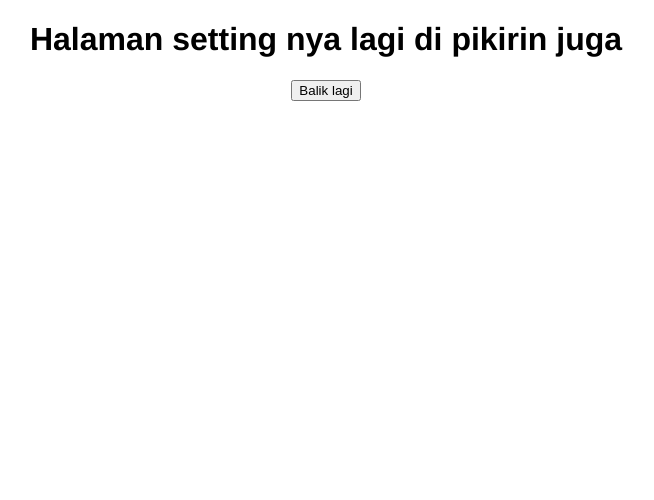
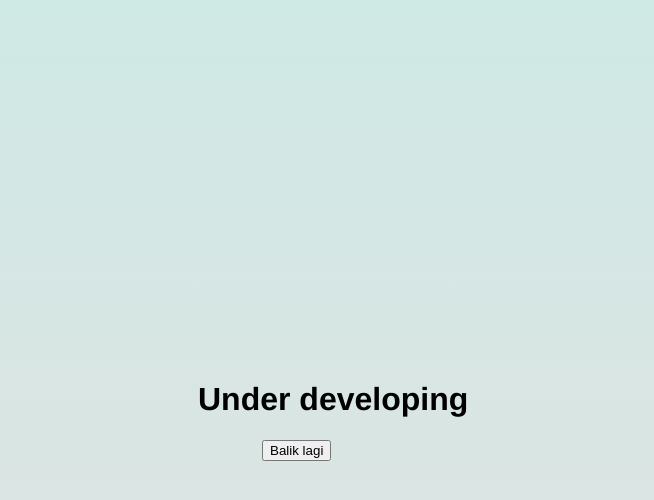
Before and after one commit to m-joseph27/Firebase-with-Vuejs, a Vue app: page /setting in a window 1280 px wide. Shown: the top 500 px of the page, without its empty margins (314-968 px from the left). Built offline with nearby package versions, Linux system fonts and the light colour scheme; no server answers; what vue-browser-geolocation would draw is missing.

Commit message:
modified menu & setting page

```diff
--- a/src/components/Login.vue
+++ b/src/components/Login.vue
@@ -99,7 +99,7 @@ export default {
   transition: ease .5s;
   background-color: white;
   width: 400px;
-  height: 400px;
+  height: 450px;
   position: absolute;
   right: 150px;
   top: 120px;
@@ -144,7 +144,7 @@ export default {
       background-color: #D5EEE9;
       width: 310px;
       height: 45px;
-      margin-top: 150px;
+      margin-top: 170px;
       border-radius: 5px;
       display: flex;
       padding-left: 30px;
@@ -166,12 +166,9 @@ export default {
     }
   }
   .bottom{
-    // background-color: aquamarine;
     width: 100%;
     height: 15%;
     display: flex;
-    // justify-content: space-around;
-    align-items: center;
     justify-content: center;
     button{
       cursor: pointer;
@@ -182,7 +179,6 @@ export default {
       border-radius: 5px;
       font-family: airbnbmedium;
       color: #556778;
-      // text-shadow: 1px 1px 1px rgba(0, 0, 0, 0.4);
       font-size: 15px;
       background: #FCCECB;
       font-weight: bold;
--- a/src/components/Menu.vue
+++ b/src/components/Menu.vue
@@ -1,8 +1,8 @@
 <template>
   <div class="menuParent">
-    <h1>Sebenernya ini halaman utama tapi lagi nyari - nyari ide dulu</h1>
+    <h1>Under Develeping</h1>
     <router-link to="/home">
-      <button>Balik lagi</button>
+      <button>back</button>
     </router-link>
   </div>
 </template>
--- a/src/components/Register.vue
+++ b/src/components/Register.vue
@@ -102,7 +102,7 @@ export default {
   transition: ease .5s;
   background-color: white;
   width: 400px;
-  height: 400px;
+  height: 450px;
   position: absolute;
   right: 150px;
   top: 120px;
--- a/src/components/Setting.vue
+++ b/src/components/Setting.vue
@@ -1,6 +1,6 @@
 <template>
   <div class="settingParent">
-    <h1>Halaman setting nya lagi di pikirin juga</h1>
+    <div class="setting"><h1>Under developing</h1></div>
     <router-link to="/home">
       <button> Balik lagi</button>
     </router-link>
@@ -14,5 +14,21 @@ export default {
 </script>
 
 <style lang="scss" scoped>
+.settingParent{
+  background: linear-gradient(#CFE9E5,#e2e2e2);
+  width: 100vw;
+  height: 100vh;
+  position: relative;
+  .setting{
+    position: absolute;
+    top: 45%;
+    left: 40%;
+  }
+  button{
+    position: absolute;
+    top: 55%;
+    left: 45%;
+  }
+}
 
 </style>
--- a/src/components/Sidebar.vue
+++ b/src/components/Sidebar.vue
@@ -2,30 +2,30 @@
   <div class="sidebar">
     <div class="top-wrapper">
       <div class="home">
-        <img src="../assets/img/foto-cv.jpg" alt="profile-pic">
+        <img src="../assets/img/default-profile.png" alt="profile-pic">
       </div>
       <div class="menu">
         <router-link to="/menu">
-          <img src="../assets/img/menu.png">
+          <img src="../assets/img/menu.png" alt="menu">
         </router-link>
       </div>
       <div class="chat">
-        <img src="../assets/img/message.png">
+        <img src="../assets/img/message.png" alt="message-body">
       </div>
       <div class="setting">
         <router-link to="/setting">
-          <img src="../assets/img/settings.png">
+          <img src="../assets/img/settings.png" alt="setting">
         </router-link>
       </div>
       <div class="selfLocation">
         <router-link to="/location">
-          <img src="../assets/img/maps-and-flags.svg" width="30px" height="30px">
+          <img src="../assets/img/maps-and-flags.svg" width="30px" height="30px" alt="location">
         </router-link>
       </div>
     </div>
     <div class="bottom-wrapper">
       <div @click="logout" class="quit">
-          <img id="button" src="../assets/img/logout.png">
+          <img id="button" src="../assets/img/logout.png" alt="log-out">
       </div>
     </div>
   </div>
@@ -58,11 +58,7 @@ export default {
 
 <style lang="scss" scoped>
 .sidebar{
-  // background: linear-gradient(#08e64b, #d3c012);
-  // background: linear-gradient(120deg, rgb(46, 233, 9), blue);
-  // background: linear-gradient(50deg, red, blue);
   background: linear-gradient(#CFE9E5,#e2e2e2);
-  // border-radius: 0 60px;
   width: 90px;
   height: 100vh;
   overflow: hidden;
@@ -72,13 +68,13 @@ export default {
   position: relative;
   cursor: pointer;
   .top-wrapper{
-    // background-color: #fff;
     display: flex;
     width: 100%;
     height: 85%;
     flex-direction: column;
     .home{
-      background-color: greenyellow;
+      background: linear-gradient(#CFE9E5,#e2e2e2);
+      // background-color: #fff;
       display: flex;
       width: 70px;
       height: 70px;
--- a/src/router/index.js
+++ b/src/router/index.js
@@ -16,7 +16,7 @@ const routes = [
     component: Home,
     meta: {
       requiresAuth: true,
-      title: 'Alphabet.id'
+      title: 'Alphabet.id | Most populer web chat app'
     }
   },
   {
--- a/src/views/Landingpage.vue
+++ b/src/views/Landingpage.vue
@@ -1,7 +1,7 @@
 <template>
   <div class="loginParent">
     <div class="loginForm">
-      <img src="../assets/img/pink-corded-headphones-on-pink-and-teal-wall-1037996.jpg">
+      <img src="../assets/img/main-foto.jpg">
       <div class="navLogin">
         <div class="welcome">
           <img src="../assets/img/welcome.png">
@@ -106,7 +106,7 @@ export default {
         width: 400px;
         height: 200px;
         position: absolute;
-        top: 300px;
+        top: 370px;
         img{
           object-fit: contain;
         }
```
Also changed, not shown: src/assets/img/default-profile.png (added), src/assets/img/main-foto.jpg (added).
